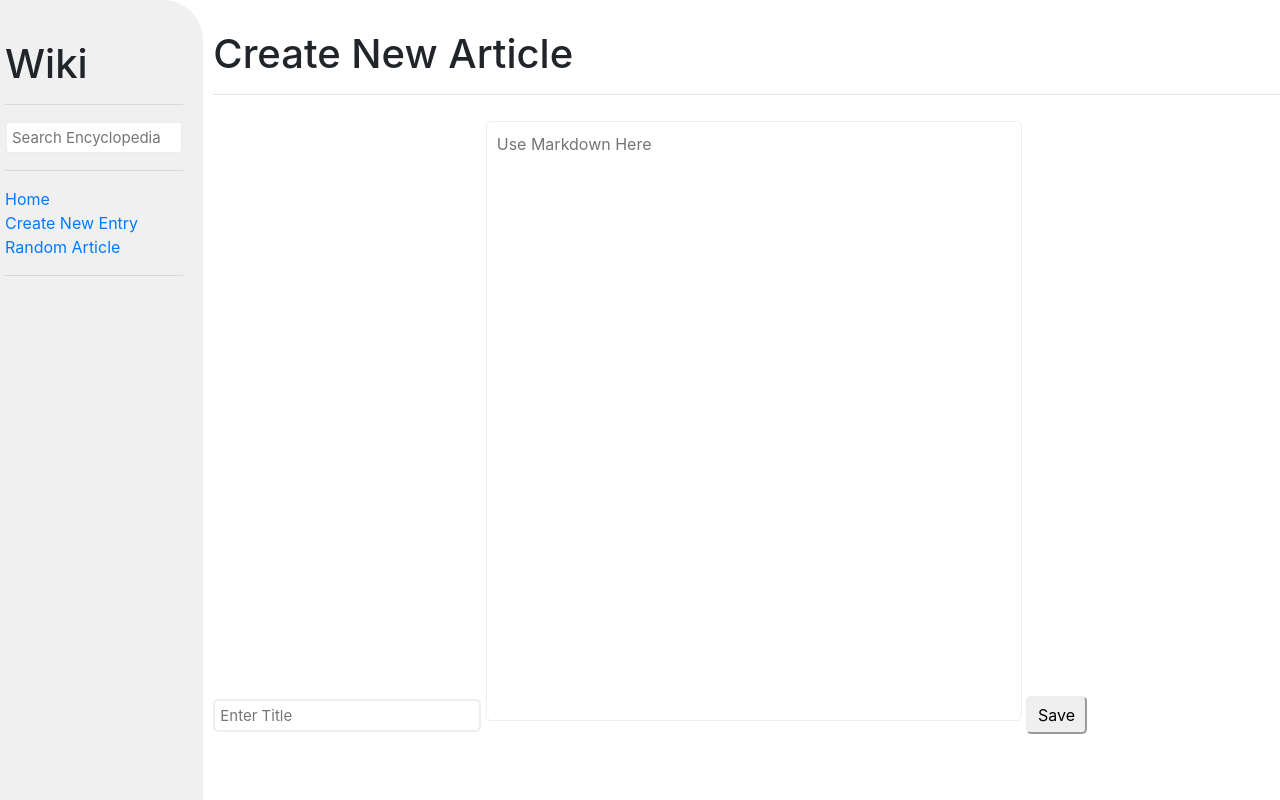
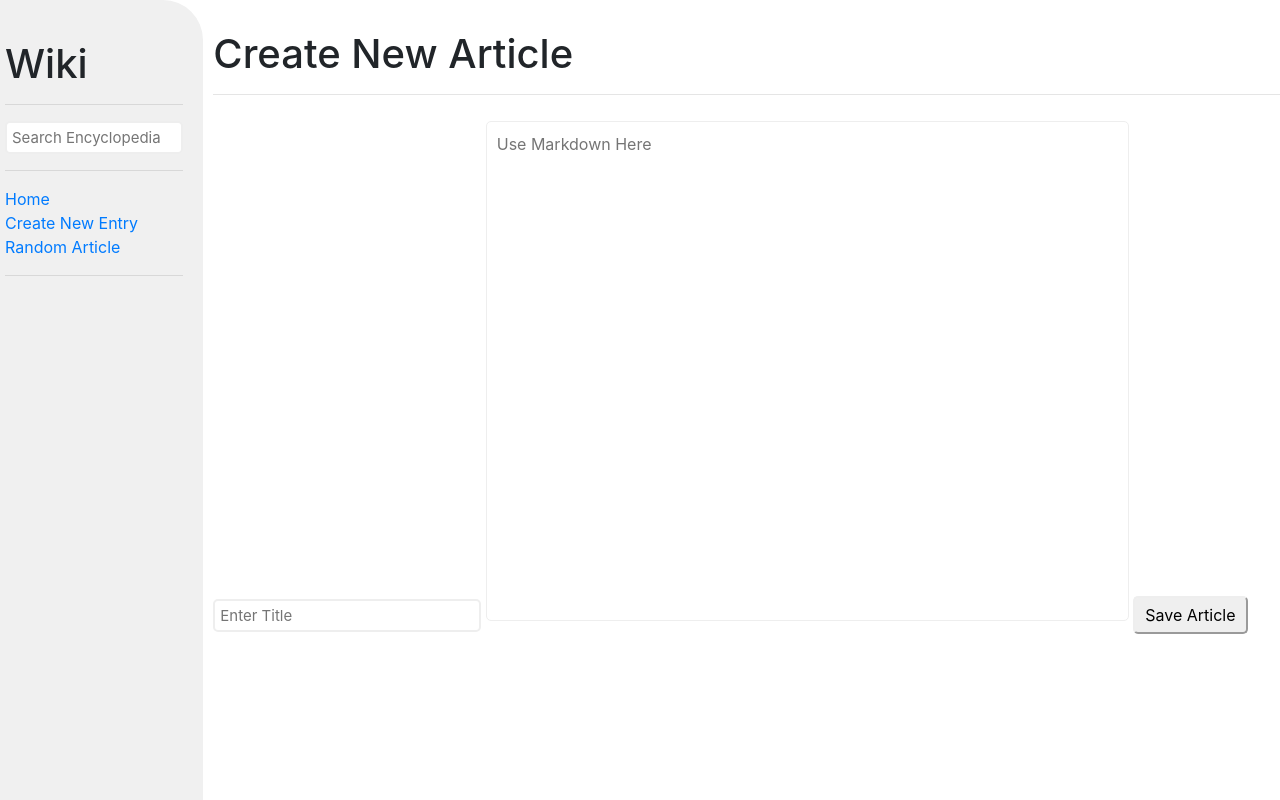
Before and after one commit to QubeUK/CS50W, a Django app: page /wiki/create/ in a window 1280 px wide. Run offline with Django 3.2, Linux system fonts and the light colour scheme; some libraries are stand-ins or nearby versions.

Commit message:
Style fixes

```diff
--- a/Project1/encyclopedia/static/encyclopedia/styles.css
+++ b/Project1/encyclopedia/static/encyclopedia/styles.css
@@ -14,9 +14,8 @@ h1 {
 }
 
 textarea {
-    height: 90vh;
-    width: 50%;
-    height:600px;
+    width: 60%;
+    height: 500px;
     border-radius:5px;
     outline: none;
     border-style: solid;
--- a/Project1/encyclopedia/templates/encyclopedia/create.html
+++ b/Project1/encyclopedia/templates/encyclopedia/create.html
@@ -1,6 +1,6 @@
 {% extends "encyclopedia/layout.html" %}
 {% block title %}
-    Create New Page
+    Create New Article
 {% endblock %}
 {% block body %}
     <h1>Create New Article</h1>
@@ -8,7 +8,7 @@
     <form action="{% url 'wiki:create' %}" method="post">
         {% csrf_token %}
         {{ form }}
-        <input class="buttons" type="submit" value="Save" style="border-radius:5px;">
+        <input class="buttons" type="submit" value="Save Article">
 
     </form>
 {% endblock %}
```
